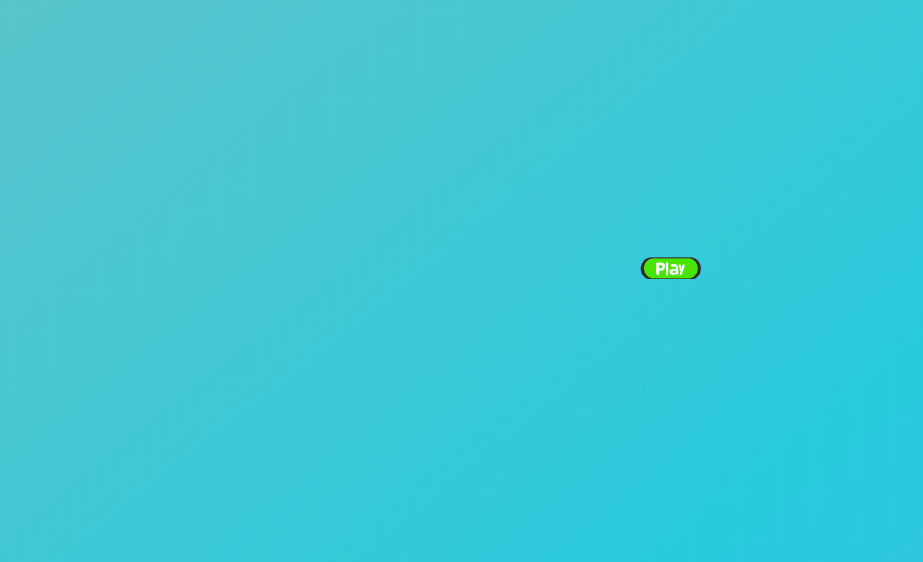
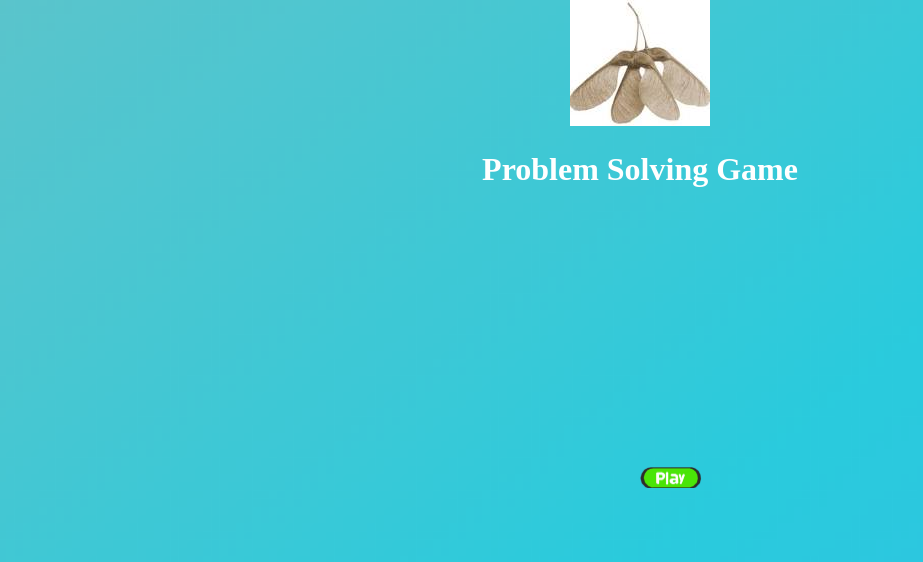
Before and after one commit to SamaraLearningCenter/Samara-Problem-Solving-Game, a plain HTML site: page index.html in a window 1280 px wide. Shown: the whole page, without its empty margins (0-923 px from the left). Drawn offline with Linux system fonts and the light colour scheme.

Commit message:
Update index.html

```diff
--- a/index.html
+++ b/index.html
@@ -61,7 +61,7 @@
   </script>
   </head>
   <body>
-    <center></center>
+    <center><img src="SamaraLogo.jpg"><span><h1 class="header">Problem Solving Game</span></center>
     <div class="playBtn"><img src="play_button.png" height="10%" width="10%" id="PlayButtonImage"></img></div>
   </body>
 </html>
```
